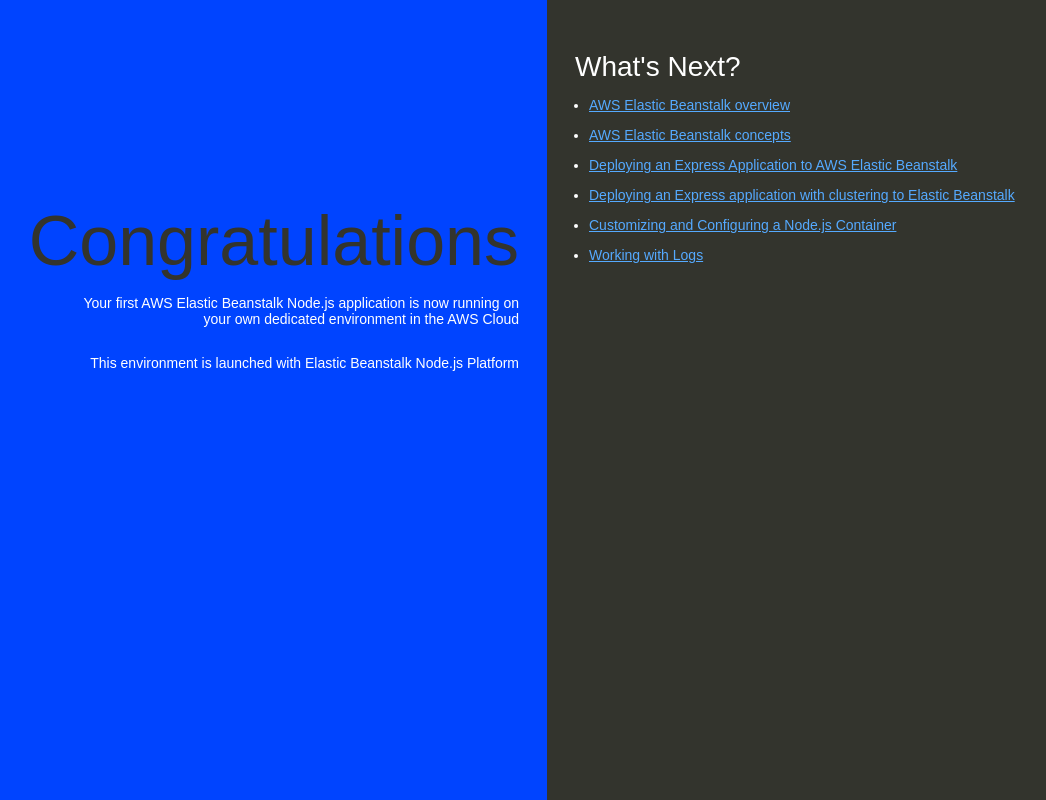
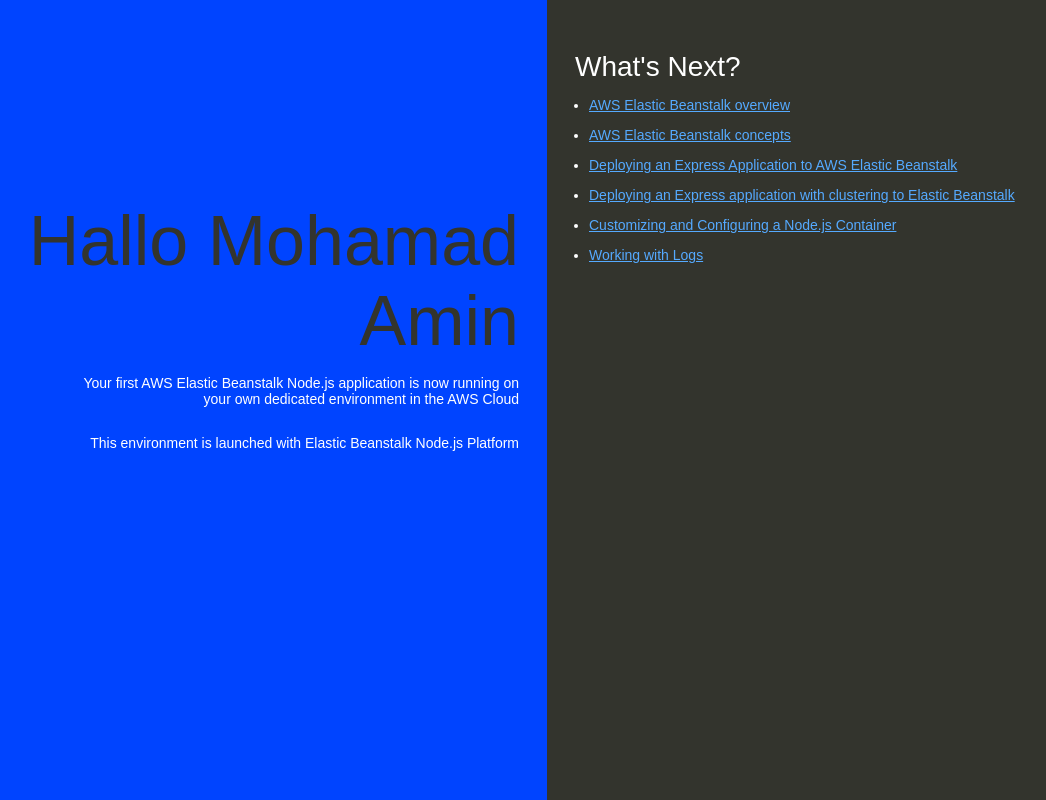
Before and after one commit to AminMoh-SVG/mynodeap, a website: page index.html in a window 1280 px wide. Shown: the whole page, without its empty margins (93-1139 px from the left). Drawn offline with Linux system fonts and the light colour scheme.

Commit message:
edited index

```diff
--- a/index.html
+++ b/index.html
@@ -74,7 +74,7 @@
   </head>
   <body>
     <div class="textColumn">
-      <h1>Congratulations</h1>
+      <h1>Hallo Mohamad Amin</h1>
       <p>Your first AWS Elastic Beanstalk Node.js application is now running on your own dedicated environment in the AWS Cloud</p>
       <p>This environment is launched with Elastic Beanstalk Node.js Platform</p>
     </div>
```
